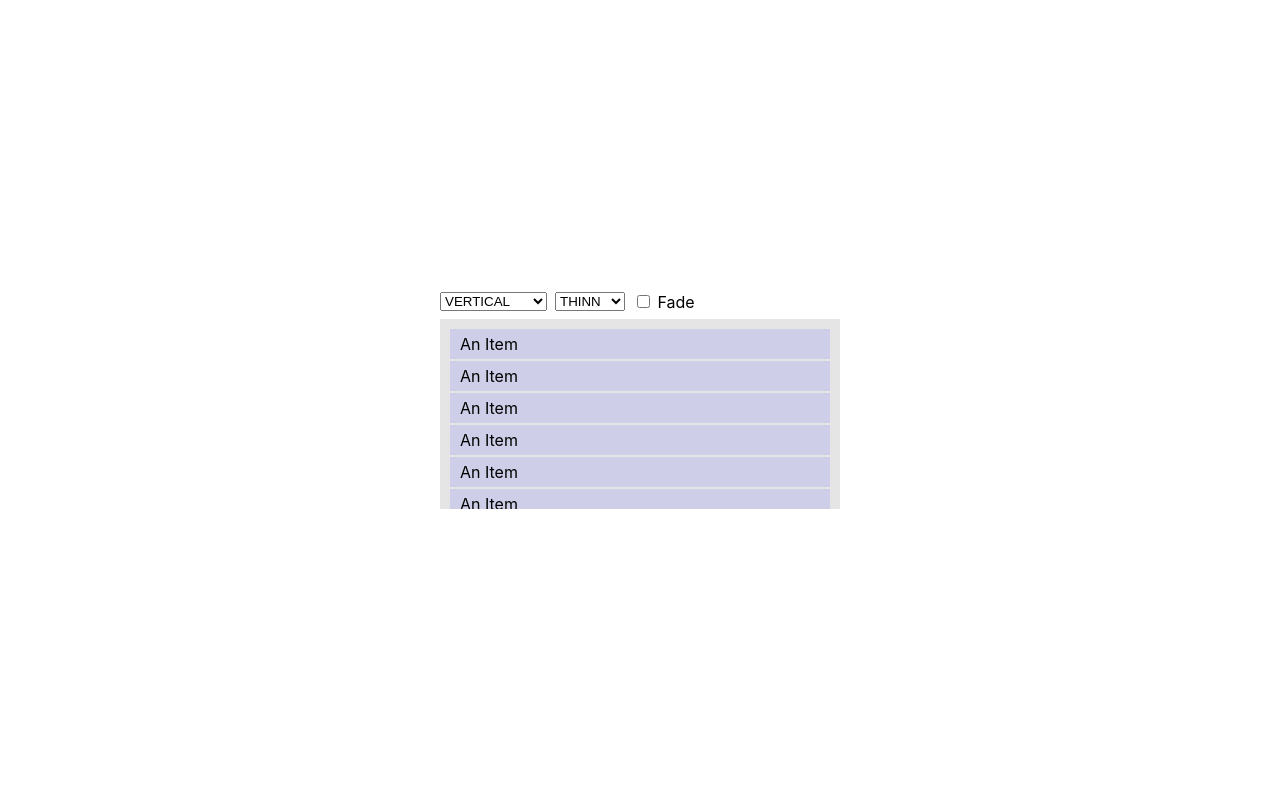
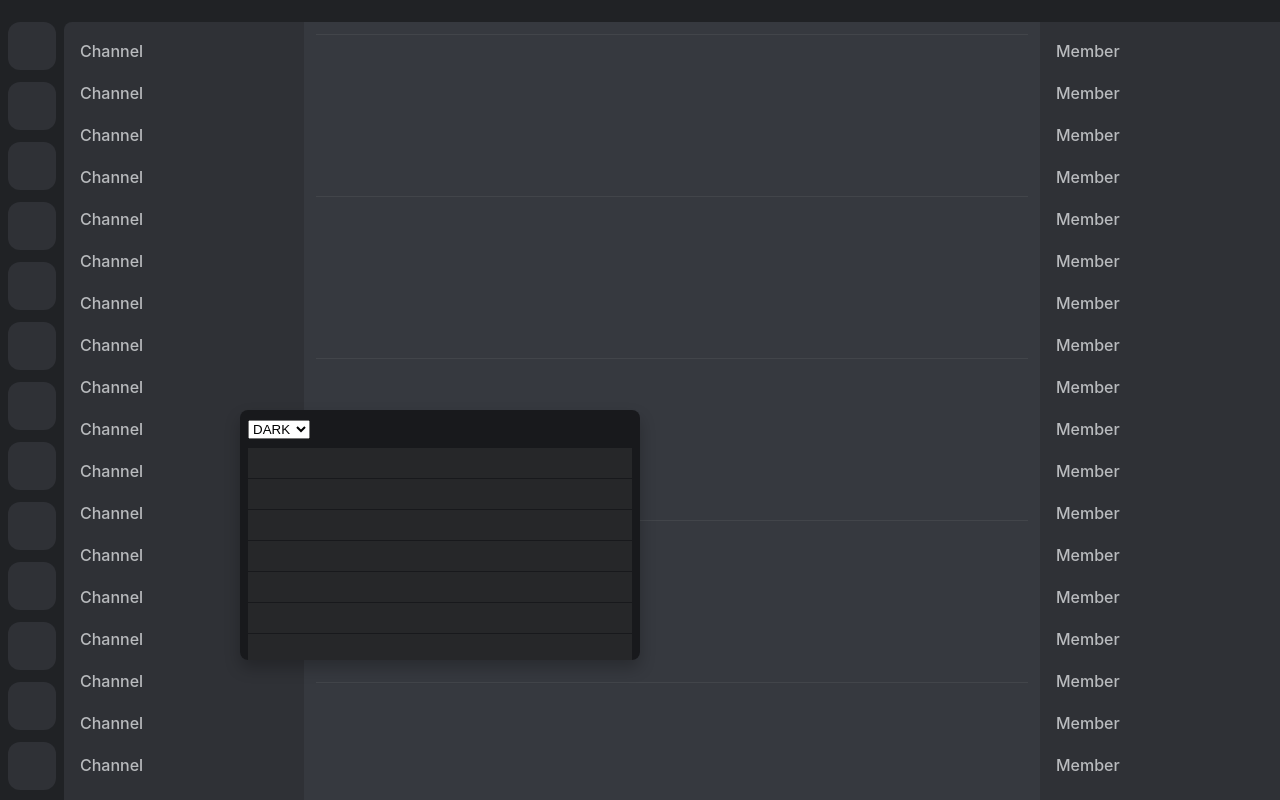
Before and after one commit to amadeus/experiment-cross-platform-scrollers, a React (Create React App) app: page / in a window 1280 px wide. Built offline with nearby package versions, Linux system fonts and the light colour scheme.

Commit message:
Mock application interface for testing

```diff
--- a/src/App.js
+++ b/src/App.js
@@ -1,8 +1,30 @@
 // @flow strict
-import React, {useState} from 'react';
-import classNames from 'classnames';
-import Scroller, {Themes, Orientations} from './Scroller';
+import React, {useState, useEffect, type Node} from 'react';
+import Scroller, {Themes} from './Scroller';
 import styles from './App.module.css';
+
+const AppThemes = Object.freeze({
+  DARK: 'dark',
+  LIGHT: 'light',
+});
+
+type ThemeFakerProps = {|
+  theme: $Values<typeof AppThemes>,
+|};
+
+function ThemeFaker({theme}: ThemeFakerProps) {
+  useEffect(
+    () => {
+      const {documentElement} = document;
+      if (documentElement == null) {
+        return;
+      }
+      documentElement.className = `theme-${theme}`;
+    },
+    [theme]
+  );
+  return null;
+}
 
 type SelectProps<Value> = {|
   value: Value,
@@ -22,45 +44,53 @@ function Select<Value>({value, setValue, base}: SelectProps<Value>) {
   );
 }
 
-// There are a few various contexts we need to be able to support
-// * Chrome - supports custom scrollbar styles which automatically pad the
-// content for us
-// * Firefox - Latest version of firefox supports custom scrollbars but on mac,
-// depending on settings the scrollbar may or may not pad the content, so we
-// need to detect whether the content is padded or not from the custom
-// scrollbar styles
-// * All other browsers - if the custom css scrollbar styles affect the
-// scrollbar within the desired range then we assume it looks correct,
-// otherwise we need to add additional padding to account for the scrollbar
+type FakeDataProps = {|
+  count: number,
+  className: string,
+  text?: ?string,
+|};
+
+function FakeData({count, className, text}: FakeDataProps) {
+  return new Array(count).fill(null).map((_, key) => (
+    <div className={className} key={key}>
+      {text}
+    </div>
+  ));
+}
+
+type FloaterProps = {|
+  children: Node,
+|};
+
+function Floater({children}: FloaterProps) {
+  return (
+    <Scroller className={styles.floater} theme={Themes.THINN}>
+      {children}
+      <FakeData count={20} className={styles.floatingItem} />
+    </Scroller>
+  );
+}
 
 export default () => {
-  const [orientation, setOrientation] = useState<$Values<typeof Orientations>>(Orientations.VERTICAL);
-  const [theme, setTheme] = useState<$Values<typeof Themes>>(Themes.THINN);
-  const [fade, setFade] = useState<boolean>(false);
+  const [appTheme, setAppTheme] = useState<$Values<typeof AppThemes>>(AppThemes.DARK);
   return (
-    <>
-      <div className={styles.tools}>
-        <Select value={orientation} setValue={setOrientation} base={Orientations} />
-        <Select value={theme} setValue={setTheme} base={Themes} />
-        <label>
-          <input type="checkbox" value={fade} onChange={({currentTarget}) => setFade(currentTarget.checked)} /> Fade
-        </label>
-      </div>
-      <Scroller
-        fade={fade}
-        theme={theme}
-        orientation={orientation}
-        className={classNames({
-          [styles.container]: true,
-          [styles.vertical]: orientation === Orientations.VERTICAL,
-          [styles.horizontal]: orientation === Orientations.HORIZONTAL,
-        })}>
-        {new Array(25).fill(null).map((_, key) => (
-          <div className={styles.item} key={key}>
-            An Item
-          </div>
-        ))}
+    <div className={styles.app}>
+      <Scroller className={styles.guildList} theme={Themes.NONEE}>
+        <FakeData count={25} className={styles.box} />
       </Scroller>
-    </>
+      <Scroller className={styles.channelList} theme={Themes.THINN} fade>
+        <FakeData count={100} className={styles.rowItem} text="Channel" />
+      </Scroller>
+      <Scroller className={styles.messages} theme={Themes.THICC}>
+        <FakeData count={25} className={styles.rowItemBig} />
+      </Scroller>
+      <Scroller className={styles.memberList} theme={Themes.THINN} fade>
+        <FakeData count={100} className={styles.rowItem} text="Member" />
+      </Scroller>
+      <Floater>
+        <Select value={appTheme} setValue={setAppTheme} base={AppThemes} />
+      </Floater>
+      <ThemeFaker theme={appTheme} />
+    </div>
   );
 };
--- a/src/App.module.css
+++ b/src/App.module.css
@@ -1,31 +1,12 @@
-:root {
-  --thumb-color: #202225;
-  --track-color: #2f3136;
-  --thumb-border-color: #4f545c;
-  --scroller-bg: rgba(0, 0, 0, 0.1);
-}
-
-.container {
-  width: 400px;
-  height: 190px;
-  padding: 9px;
-  background-color: var(--scroller-bg);
-}
-
-.vertical.container {
+.app {
+  position: absolute;
+  background-color: var(--background-tertiary);
+  top: 22px;
+  left: 0;
+  right: 0;
+  bottom: 0;
   display: flex;
-  flex-direction: column;
-}
-
-.horizontal.container {
-  display: flex;
-  flex-direction: row;
-}
-
-.item {
-  margin: 1px;
-  padding: 5px 10px;
-  background-color: rgba(0, 0, 255, 0.1);
+  align-items: stretch;
 }
 
 .select {
@@ -33,6 +14,75 @@
   margin-right: 8px;
 }
 
-.tools {
+.guildList {
+  padding: 0 8px 0;
+  flex: 0 0 auto;
+}
+
+.memberList,
+.channelList {
+  flex: 0 0 auto;
+  width: 240px;
+  background-color: var(--background-secondary);
+  padding: 8px;
   display: flex;
+  flex-direction: column;
 }
+
+.channelList {
+  border-radius: 8px 0 0 0;
+}
+
+.messages {
+  flex: 1 1 auto;
+  background-color: var(--background-primary);
+  padding: 12px;
+}
+
+.box {
+  width: 48px;
+  height: 48px;
+  background-color: var(--background-secondary);
+  border-radius: 12px;
+  margin-bottom: 12px;
+}
+
+.rowItem {
+  height: 40px;
+  margin: 1px 0;
+  flex: 0 0 auto;
+  color: var(--interactive-normal);
+  font-weight: 500;
+  padding: 0 8px;
+  display: flex;
+  align-items: center;
+  border-radius: 4px;
+}
+
+.rowItem:hover {
+  background-color: var(--background-modifier-hover);
+}
+
+.rowItemBig {
+  height: 150px;
+  margin-bottom: 12px;
+  box-shadow: inset 0 1px 0 var(--background-modifier-accent);
+}
+
+.floater {
+  position: absolute;
+  width: 400px;
+  height: 250px;
+  left: 240px;
+  bottom: 140px;
+  background-color: var(--background-floating);
+  border-radius: 8px;
+  box-shadow: var(--elevation-high);
+  padding: 8px;
+}
+
+.floatingItem {
+  height: 30px;
+  margin: 1px 0;
+  background-color: var(--background-modifier-accent);
+}
--- a/src/ScrollbarTypes.module.css
+++ b/src/ScrollbarTypes.module.css
@@ -13,7 +13,7 @@
 .thin:hover {
   /* Firefox Styles */
   scrollbar-width: thin;
-  scrollbar-color: var(--thumb-color) transparent;
+  scrollbar-color: var(--background-floating) transparent;
 
   /* Old Edge Styles */
   -ms-overflow-style: none;
@@ -44,7 +44,7 @@
   border: 2px solid transparent;
   border-radius: 4px;
   background-clip: padding-box;
-  background-color: var(--thumb-color);
+  background-color: var(--background-floating);
 }
 
 .thin::-webkit-resizer {
@@ -58,7 +58,7 @@
   scrollbar-width: auto;
   /* NOTE(amadeus): We will have to probably play around with various colors to
    * find something that looks right */
-  scrollbar-color: var(--thumb-color) var(--track-color);
+  scrollbar-color: var(--background-tertiary) var(--background-secondary);
 }
 
 /* Chrome Styles */
@@ -80,7 +80,7 @@
 
 .thic::-webkit-scrollbar-track {
   display: block;
-  background-color: var(--track-color);
+  background-color: var(--background-secondary);
   border-radius: 6px;
   border: 2px solid transparent;
   background-clip: padding-box;
@@ -89,9 +89,9 @@
 .thic::-webkit-scrollbar-thumb {
   border-radius: 8px;
   width: 8px;
-  border: 2px solid var(--thumb-border-color);
+  border: 2px solid var(--background-primary);
   background-clip: border-box;
-  background-color: var(--thumb-color);
+  background-color: var(--background-tertiary);
 }
 
 .thic::-webkit-resizer {
--- a/src/index.css
+++ b/src/index.css
@@ -5,6 +5,7 @@ body {
   left: 0;
   right: 0;
   bottom: 0;
+  background-color: var(--background-tertiary);
 }
 
 body {
@@ -12,9 +13,10 @@ body {
   padding: 0;
   font-family: -apple-system, BlinkMacSystemFont, 'Segoe UI', 'Roboto', 'Oxygen', 'Ubuntu', 'Cantarell', 'Fira Sans',
     'Droid Sans', 'Helvetica Neue', sans-serif;
-  display: flex;
-  justify-content: center;
-  align-items: center;
+  width: 100vw;
+  height: 100vh;
+  overflow: hidden;
+  position: relative;
 }
 
 code {
```
